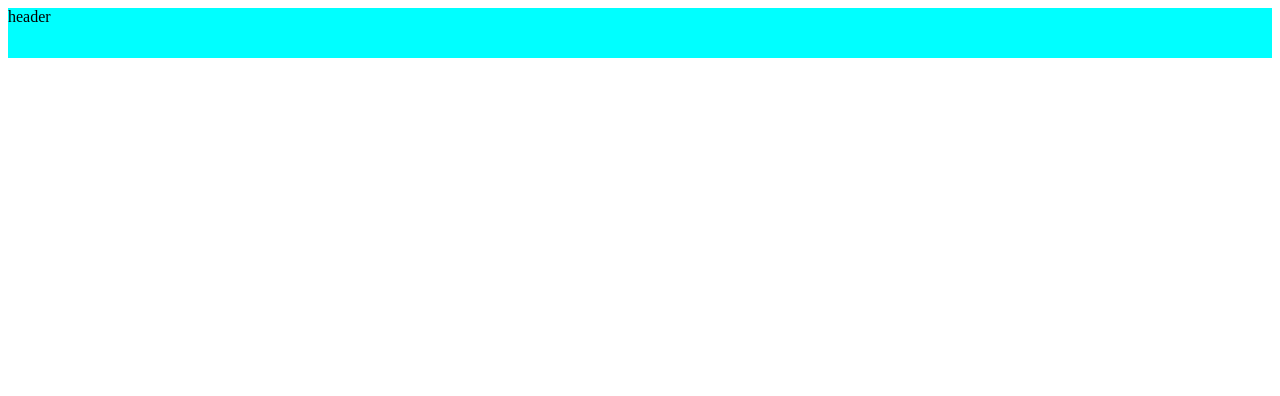
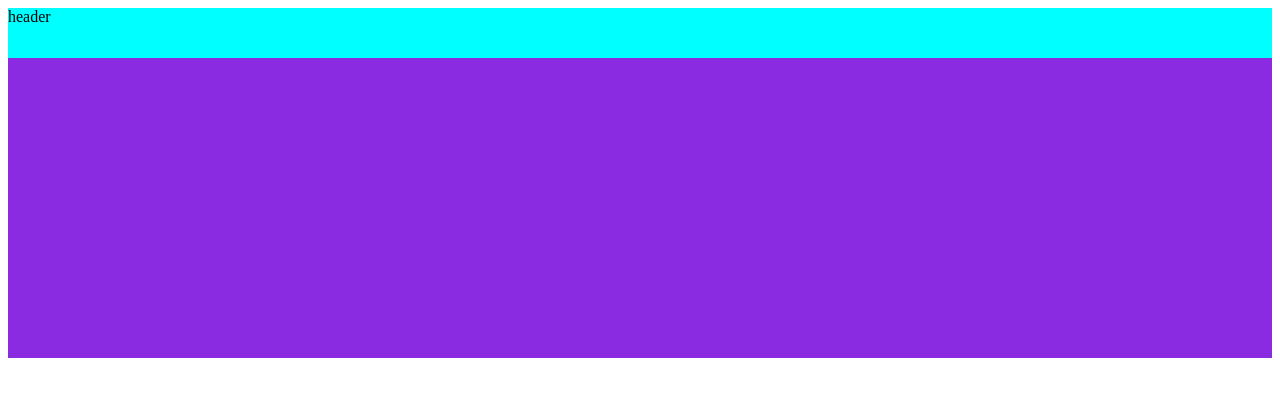
Before and after one commit to AlexDev1204/test-project, a plain HTML site: page index.html in a window 1280 px wide. Drawn offline with Linux system fonts and the light colour scheme.

Commit message:
section added

```diff
--- a/index.html
+++ b/index.html
@@ -8,5 +8,6 @@
 </head>
 <body>
     <header>header</header>
+    <section></section>
 </body>
 </html>
--- a/style.css
+++ b/style.css
@@ -2,3 +2,7 @@ header {
   height: 50px;
   background-color: aqua;
 }
+section {
+  height: 300px;
+  background-color: blueviolet;
+}
```
